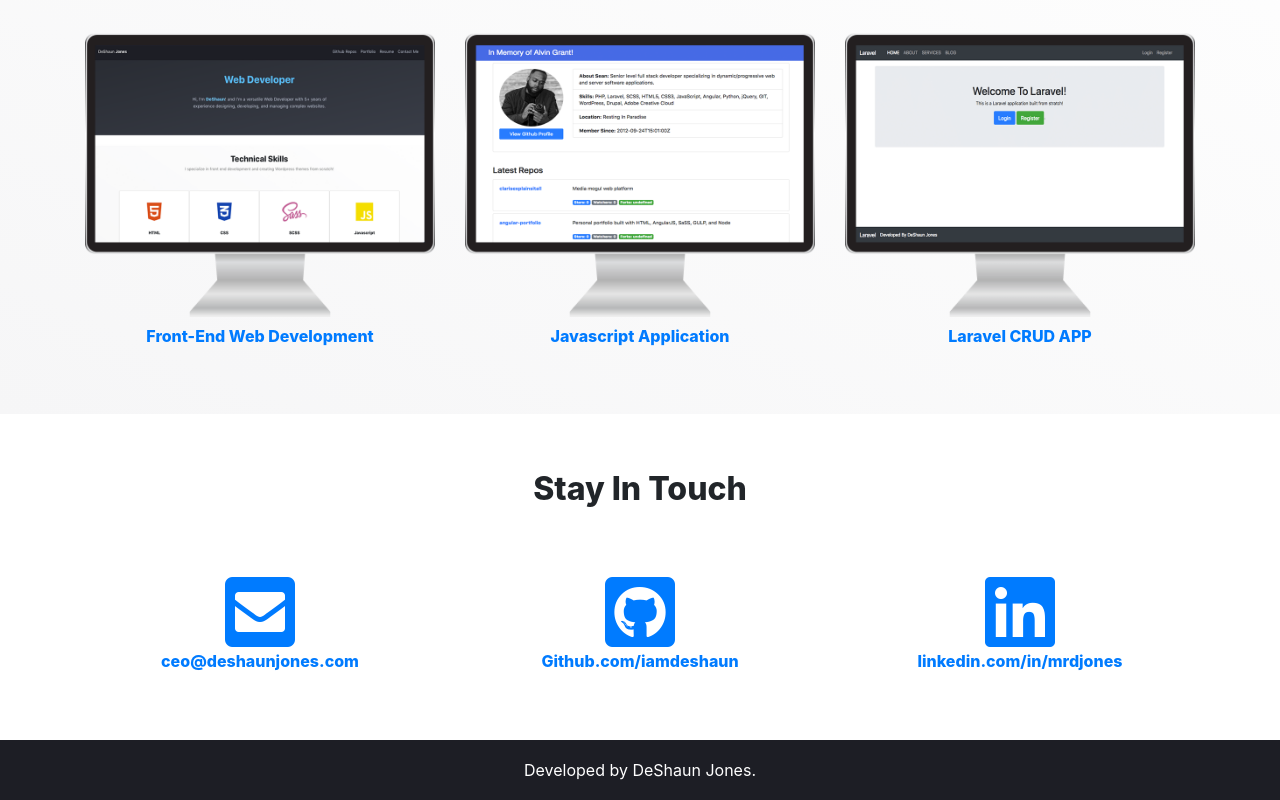
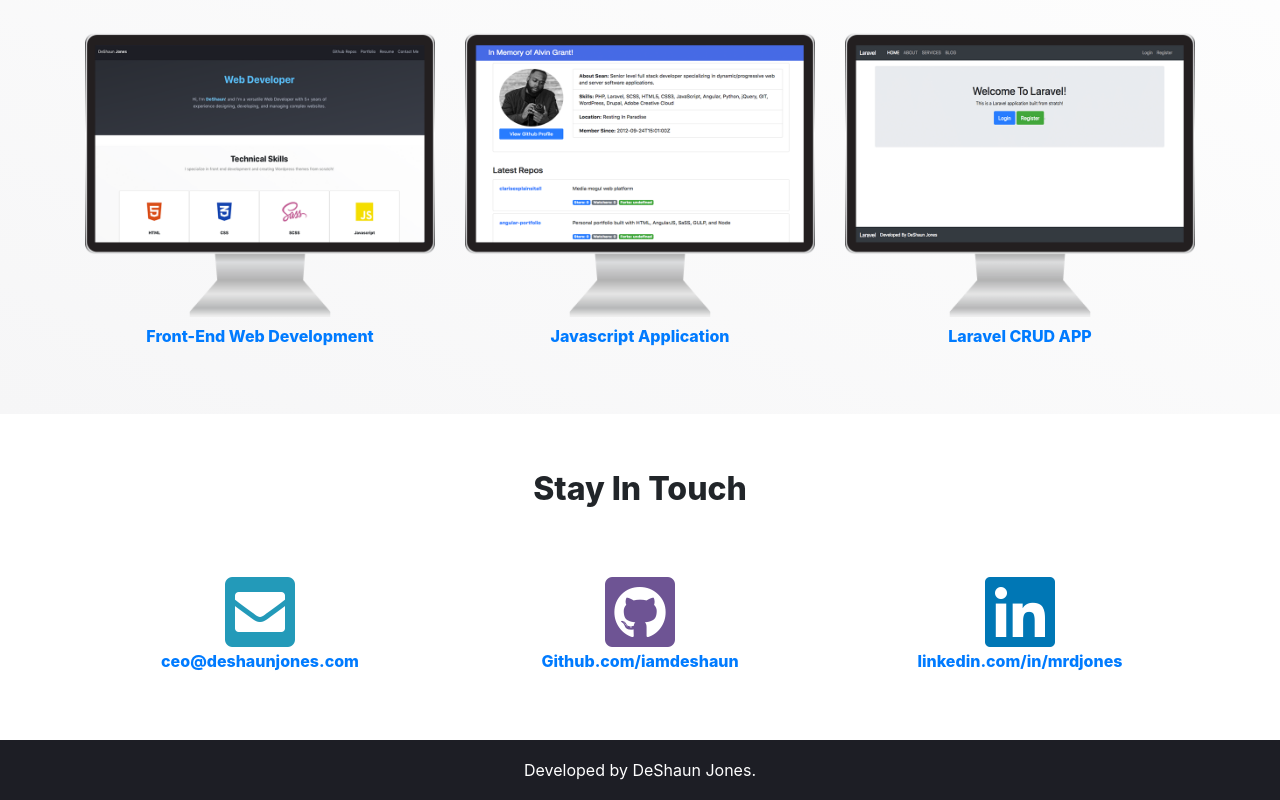
Before and after one commit to IamDeShaun/Front-End-Development-Portfolio, a plain HTML site: page index.html in a window 1280 px wide. Shown: the part 2280-3080 px from the top of the page. Drawn offline with nearby package versions, Linux system fonts and the light colour scheme; no server answers.

Commit message:
Basic Edits
Simple Edits.

```diff
--- a/styles.scss
+++ b/styles.scss
@@ -495,7 +495,20 @@ text-align: center;
   padding-bottom: 60px;
   margin-bottom: 60px;
   text-align: center;
+
+  a i.fa-envelope-square {
+    color: #239ab9;
+  }
+  a i.fa-github-square {
+    color: #6e5494 !important;
+  }
+
+  a i.fa-linkedin {
+    color: #0077b5 !important;
+  }
  }
+
+
 
 
 
```
Also changed, not shown: github-repos.html (+1 -1 lines), portfolio.html (+1 -1 lines), styles.css, 1 other file.
